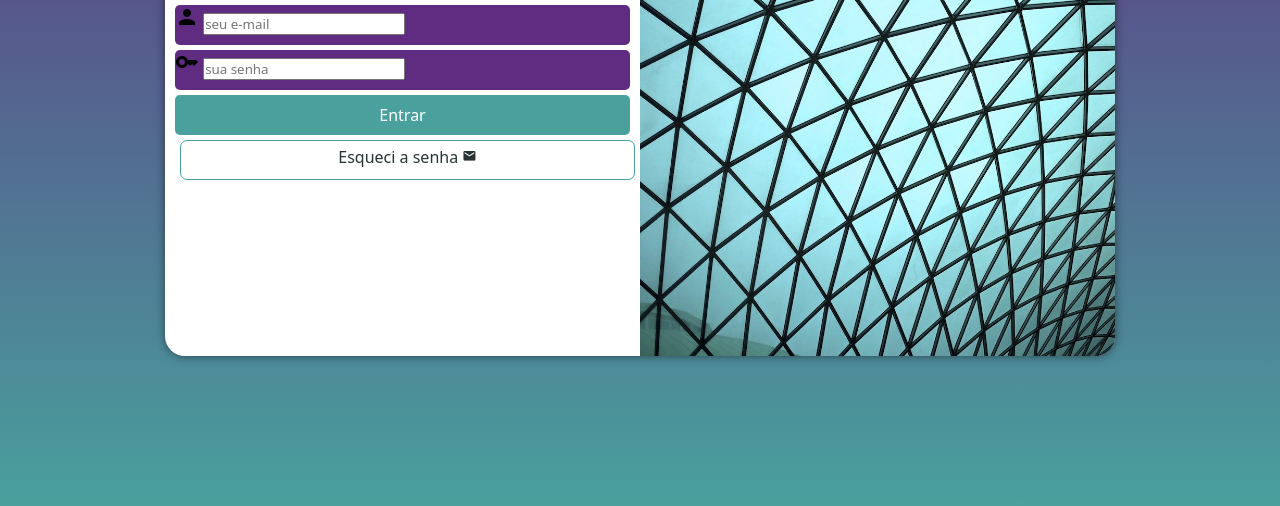
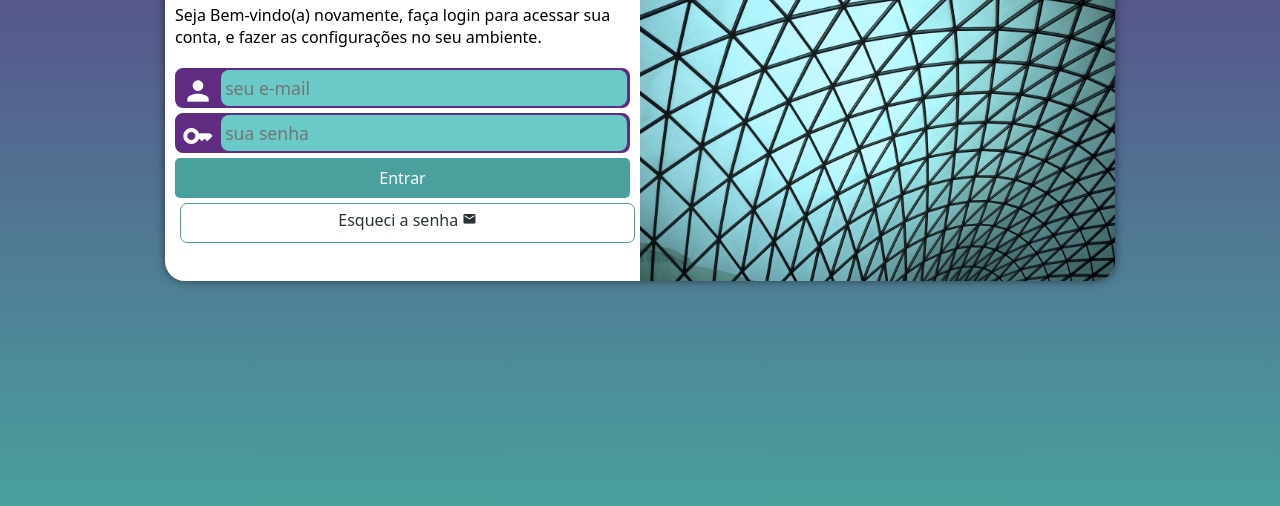
Before and after one commit to rodrigoalvarengascola/projeto-login, a plain HTML site: page index.html in a window 1280 px wide. Shown: the part 294-800 px from the top of the page. Drawn offline with Linux system fonts and the light colour scheme.

Commit message:
att projeto login

```diff
--- a/estilos/media-query.css
+++ b/estilos/media-query.css
@@ -3,11 +3,13 @@
 
 
 @media screen and (min-width: 768px) and (max-width: 992px){
+    /*CONFIGURACAO PARA  TABLET*/
     body{
         background-image: linear-gradient(to top,#315251,#ad59e6);
     }
     section#login {
         width: 80vw;
+         height: 280px;
 
     }
 
@@ -23,12 +25,14 @@
     }
 }
 
-@media screen and (min-width: 992px){
+@media screen and (min-width: 992px){ /*CONFIGURACOES DESKTOPS*/
+
     body{
         background-image: linear-gradient(to top,#49a09d,#5f2c82);
     }
     section#login {
         width: 950px;
+        height: 350px;
     }
     section#login > div#imagem {
         float: right;
@@ -43,7 +47,8 @@
         font-size: 2em;
     }
     div#formulario > p {
-        font-size: 1.2em;
+        font-size: 1em;
+        margin: 20px 0px;
 
     }
 }
--- a/estilos/style.css
+++ b/estilos/style.css
@@ -29,8 +29,8 @@ section#login{
 position: absolute;
 top: 50%;
 left: 50%;
-transform: translate(-50%,-50%);
 overflow: hidden;
+
 
 background-color: white;
 width: 250px;
@@ -39,6 +39,7 @@ border-radius: 20px;
 box-shadow: 0px 0px  10px  rgba(0, 0, 0, 0.507);
 
 transition: width 0.3s, height 0.3s ;
+transform: translate(-50%,-50%);
 transition-timing-function: ease;
 }
 section#login > div#imagem{
@@ -68,15 +69,40 @@ div#formulario > p {
 
 form > div.campo{
 background-color: #5f2c82;
+border: 2px solid #5f2c82;
 display: block;
 width: 100%;
 height: 40px;
-border-radius: 5px;
+border-radius: 8px;
 margin: 5px 0px;
 }
 
 div.campo >label{
     display: none;
+}
+
+div.campo > i{
+  color: white;
+ /* background-color: black;*/
+  font-size: 2em;
+  width: 40px;
+  padding: 5px;
+}
+
+div.campo > input{
+    background-color: #69cac7;
+    font-size: 1.1em;
+    width: calc(100% - 45px);
+    height: 100%;
+    border: 0px;
+    border-radius: 8px ;
+    padding: 4px;
+    transform: translateY(-12px);
+
+}
+
+div.campo > input:focus-within{
+    background-color: white;
 }
 
 form > input[type=submit]{
```
